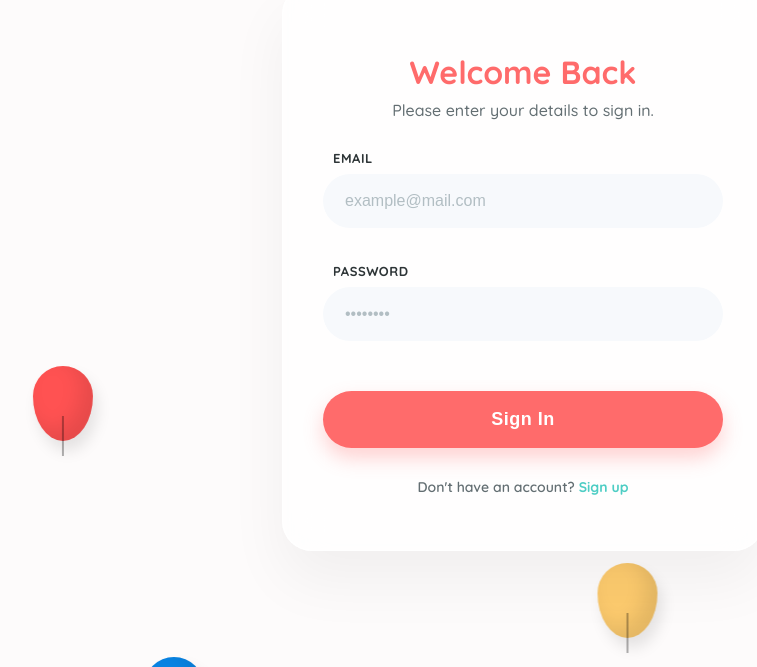
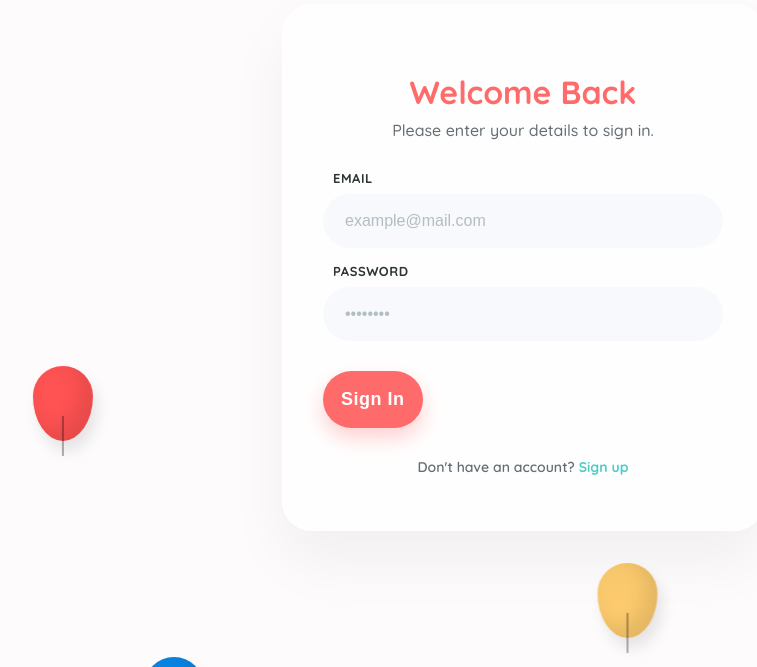
Before and after one commit to DevGloriaa/birthday-ui, a React (Create React App) app: page /login in a window 1280 px wide. Shown: the part 133-800 px from the top of the page, without its empty margins (117-874 px from the left). Built offline with nearby package versions, Linux system fonts and the light colour scheme.

Commit message:
feat(login): implement backend authentication, token storage, and dashboard redirect

```diff
--- a/src/pages/Login.js
+++ b/src/pages/Login.js
@@ -1,15 +1,43 @@
 import { useState } from "react";
-import { Link } from "react-router-dom";
+import { Link, useNavigate } from "react-router-dom";
 import "./Login.css";
 
 export default function Login() {
+  const navigate = useNavigate();
   const [email, setEmail] = useState("");
   const [password, setPassword] = useState("");
+  const [error, setError] = useState("");
+  const [loading, setLoading] = useState(false);
+
+  const handleSubmit = async (e) => {
+    e.preventDefault();
+    setError("");
+    setLoading(true);
+
+    try {
+      const response = await fetch("http://localhost:8006/api/auth/login", {
+        method: "POST",
+        headers: { "Content-Type": "application/json" },
+        body: JSON.stringify({ email, password }),
+      });
+
+      if (!response.ok) {
+        throw new Error("Invalid credentials");
+      }
+
+      const token = await response.text();
+      localStorage.setItem("token", token);
+
+      navigate("/home");
+    } catch (err) {
+      setError(err.message);
+    } finally {
+      setLoading(false);
+    }
+  };
 
   return (
     <div className="login-page">
-
-      {/* BACKGROUND BALLOONS */}
       <div className="balloon b1"></div>
       <div className="balloon b2"></div>
       <div className="balloon b3"></div>
@@ -17,12 +45,14 @@ export default function Login() {
       <div className="balloon b5"></div>
 
       <div className="login-card">
-
         <div className="login-header">
           <h2 className="login-title">Welcome Back</h2>
           <p className="login-subtitle">Please enter your details to sign in.</p>
         </div>
 
+        {error && <div className="error-message">⚠️ {error}</div>}
+
+        <form onSubmit={handleSubmit}>
           <div className="form-group">
             <label className="form-label">Email</label>
             <input
@@ -30,6 +60,7 @@ export default function Login() {
               type="email"
               placeholder="example@mail.com"
               value={email}
+              required
               onChange={(e) => setEmail(e.target.value)}
             />
           </div>
@@ -41,17 +72,19 @@ export default function Login() {
               type="password"
               placeholder="••••••••"
               value={password}
+              required
               onChange={(e) => setPassword(e.target.value)}
             />
           </div>
 
-        <button className="login-button">Sign In</button>
+          <button className="login-button" disabled={loading}>
+            {loading ? "Signing In..." : "Sign In"}
+          </button>
+        </form>
 
         <p className="login-footer">
           Don't have an account?{" "}
-          <Link to="/signup" className="login-link">
-            Sign up
-          </Link>
+          <Link to="/signup" className="login-link">Sign up</Link>
         </p>
       </div>
     </div>
```
Lines whose indentation alone changed are shown as unchanged.
